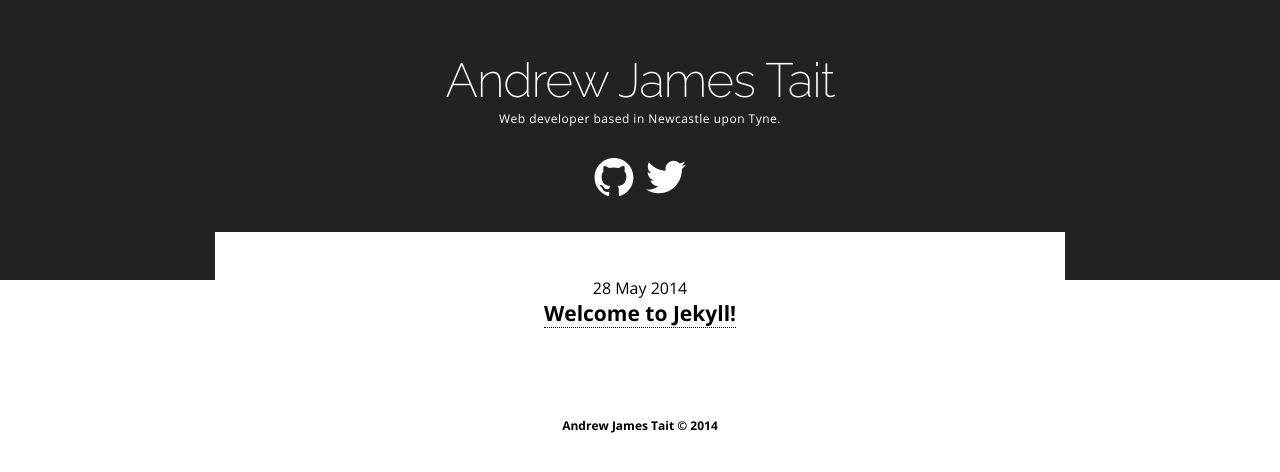
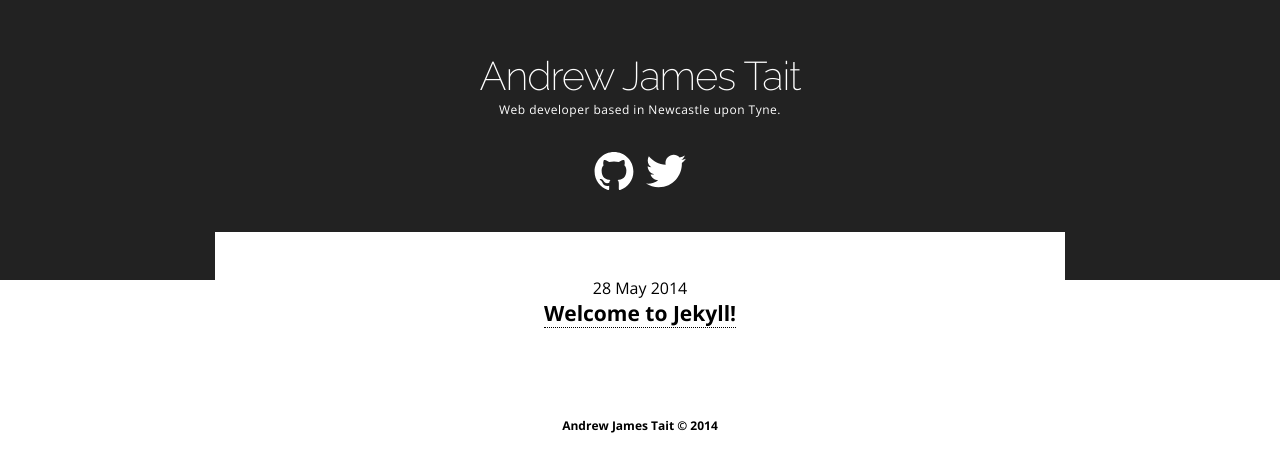
Before and after one commit to andrewjtait/andrewjtait.github.io, a Jekyll site: the page built from index.html, in a window 1280 px wide. Shown: the top 472 px of the page. Built offline with Jekyll 4.4.1, drawn with Linux system fonts in a browser that asks for light colours.

Commit message:
adjusted header text spacing

```diff
--- a/_sass/_head.scss
+++ b/_sass/_head.scss
@@ -14,7 +14,7 @@ header {
 }
 
 .app-header {
-  font-size: 3rem;
+  font-size: 2.5rem;
   text-decoration: none;
   color: #FFF;
   display: inline;
@@ -30,7 +30,7 @@ header {
 .app-description {
   font-size: 0.75rem;
   display: block;
-  margin-bottom: 12px;
+  margin-bottom: 15px;
   margin-top: 2px;
   letter-spacing: 0.5px;
   font-family: 'Open Sans', Arial, sans-serif;
@@ -71,11 +71,7 @@ header {
 }
 
 @media (max-width: 650px) {
-  .app-header {
-    font-size: 2.7rem;
-  }
-
   .app-description {
-    margin-bottom: 18px;
+    margin-bottom: 20px;
   }
 }
```
Also changed, not shown: assets/app.css (+3 -6 lines).
